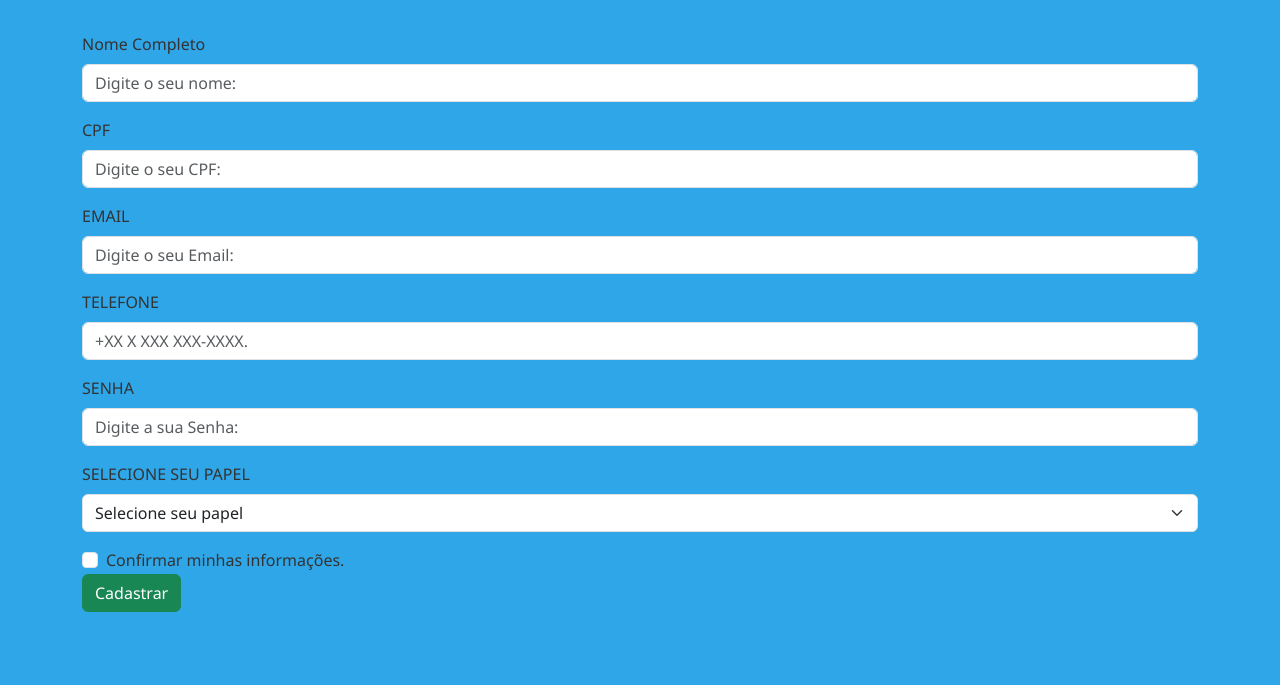
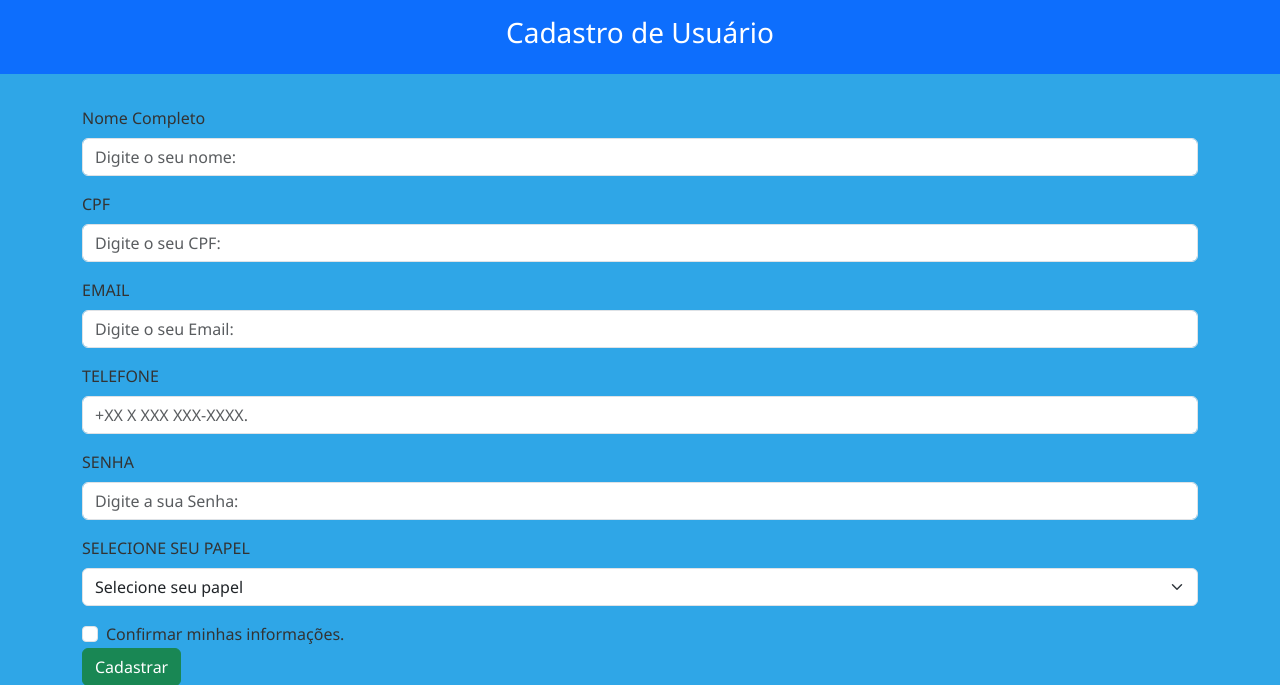
Before and after one commit to IsabelaGattass/cerisabela, a PHP site: page /CadastroUsuario.php in a window 1280 px wide. Shown: the top 685 px of the page. Run offline with PHP 8.4, Linux system fonts and the light colour scheme; some libraries are stand-ins or nearby versions.

Commit message:
coloquei titulo no meu site.

```diff
--- a/CadastroUsuario.php
+++ b/CadastroUsuario.php
@@ -9,7 +9,12 @@
     <title>Cadastro Usuário</title>
 </head>
 
-<body>
+<body class = "bg-ligth">
+ <header class ="bg-primary text-white py-3 mb -4">
+<div class=" container text-center">
+    <h1 class="h3" >Cadastro de Usuário</h1>
+</div>
+</header>
 
     <main class="container">
         <form method="post" action="dbUsuario.php" class="row g-3 mt-3">
```
